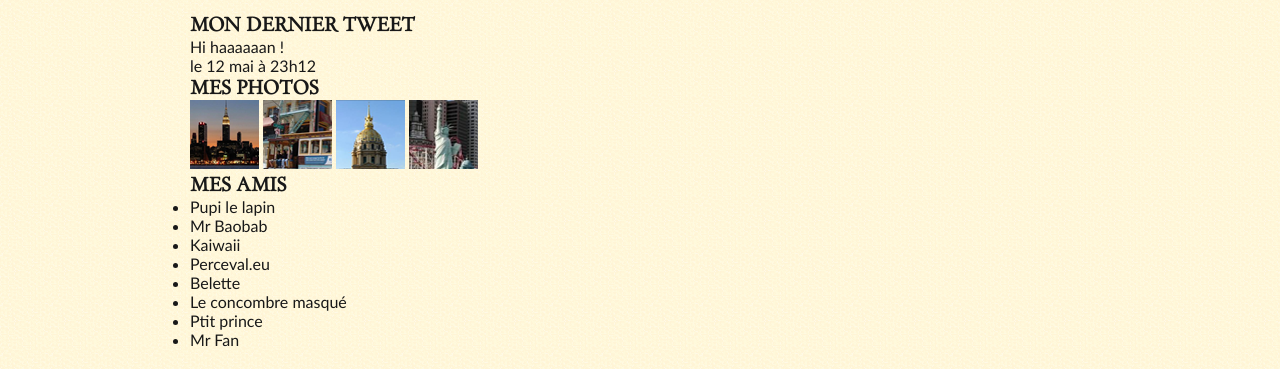
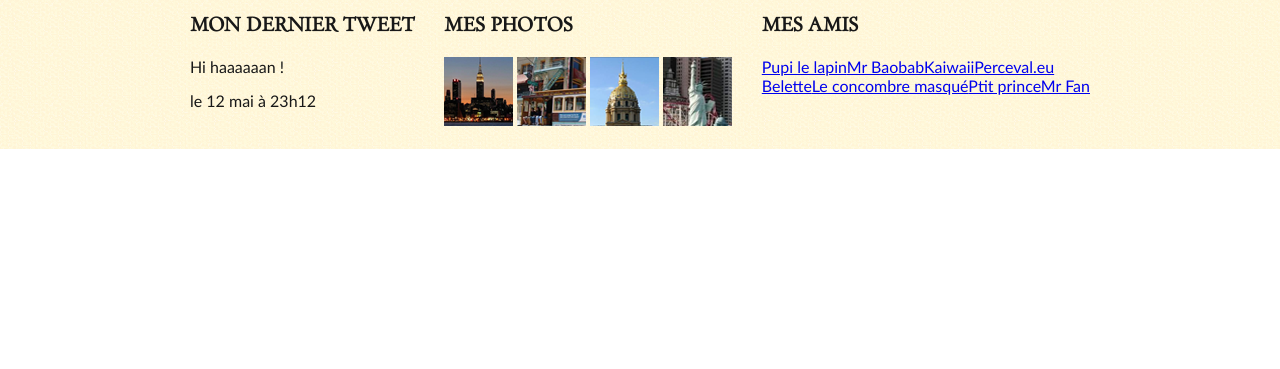
Before and after one commit to FCX-Web/201115-SanFrancisco, a plain HTML site: page san fransico.html in a window 1280 px wide. Shown: the part 833-1202 px from the top of the page. After the commit the page ends 982 px from the top, so only its background shows below. Drawn offline with Linux system fonts and the light colour scheme.

Commit message:
partiel css-footer

```diff
--- a/san fransico.html
+++ b/san fransico.html
@@ -72,36 +72,25 @@
         <p id="fleche_top"><img src="images/ico_top.png" alt="fleche top"></p>
 
         <footer>
+            <div id="tweet">
                 <h3>mon dernier tweet</h3>
                 <p>Hi haaaaaan !</p>
                 <p>le 12 mai à 23h12</p>
+            </div>
+            <div>
                 <h3>mes photos</h3>
                 <img src="images/photo1.jpg" alt="photo 1" />
                 <img src="images/photo2.jpg" alt="photo 2" />
                 <img src="images/photo3.jpg" alt="photo3" />
                 <img src="images/photo4.jpg" alt="photo4" />
+            </div>
+            <div id="amis">
                 <h3>mes amis</h3>
-            <ul>
-                <li>
-                    <a href="#"></a>Pupi le lapin</li>
-                <li>
-                    <a href="#"></a>Mr Baobab</li>
-                <li>
-                    <a href="#"></a>Kaiwaii</li>
-                <li>
-                    <a href="#"></a>Perceval.eu</li>
-            </ul>
-            <ul>
-                <li>
-                    <a href="#"></a>Belette</li>
-                <li>
-                    <a href="#"></a>Le concombre masqué</li>
-                <li>
-                    <a href="#"></a>Ptit prince</li>
-                <li>
-                    <a href="#"></a>Mr Fan</li>
-            </ul>
-            </h3>
+                <div id="liste_amis">
+                    <p><a href="#">Pupi le lapin</a><a href="#">Mr Baobab</a><a href="#">Kaiwaii</a><a href="#">Perceval.eu</a></p>
+                    <p><a href="#">Belette</a><a href="#">Le concombre masqué</a><a href="#">Ptit prince</a><a href="#">Mr Fan</a>
+                </div>
+            </div>
         </footer>
     </main>
 </body>
--- a/style.css
+++ b/style.css
@@ -253,3 +253,23 @@ aside p {
 
 
 /* FOOTER */
+
+footer {
+    display: flex;
+    justify-content: space-between;
+    align-content: space-between;
+}
+
+footer h3 {
+    margin-bottom: 20px;
+}
+
+#tweet p {
+    margin-bottom: 15px;
+}
+
+#liste_amis {
+    display: flex;
+    flex-direction: column;
+    justify-content: space-around;
+}
```
Lines whose indentation alone changed are shown as unchanged.
